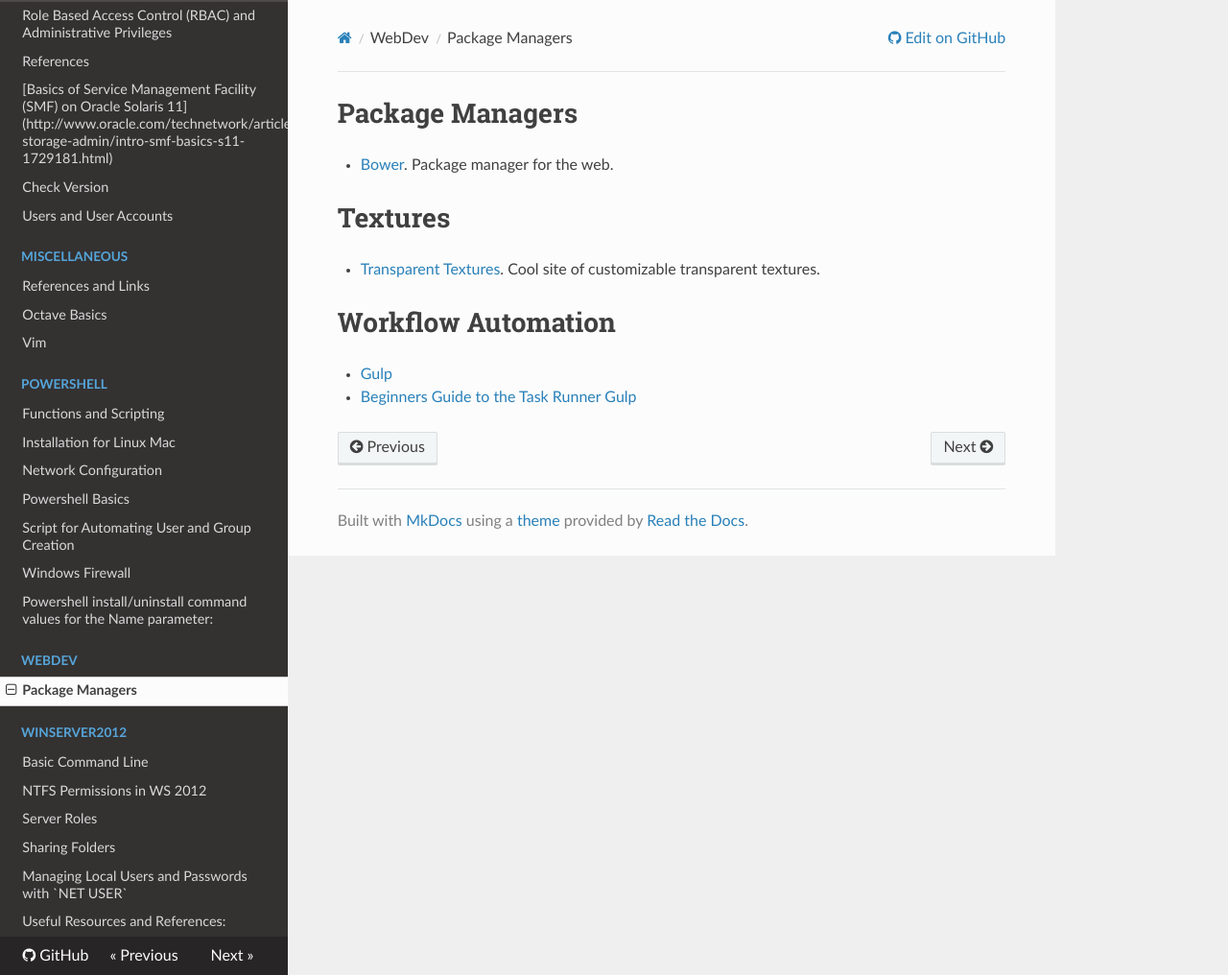
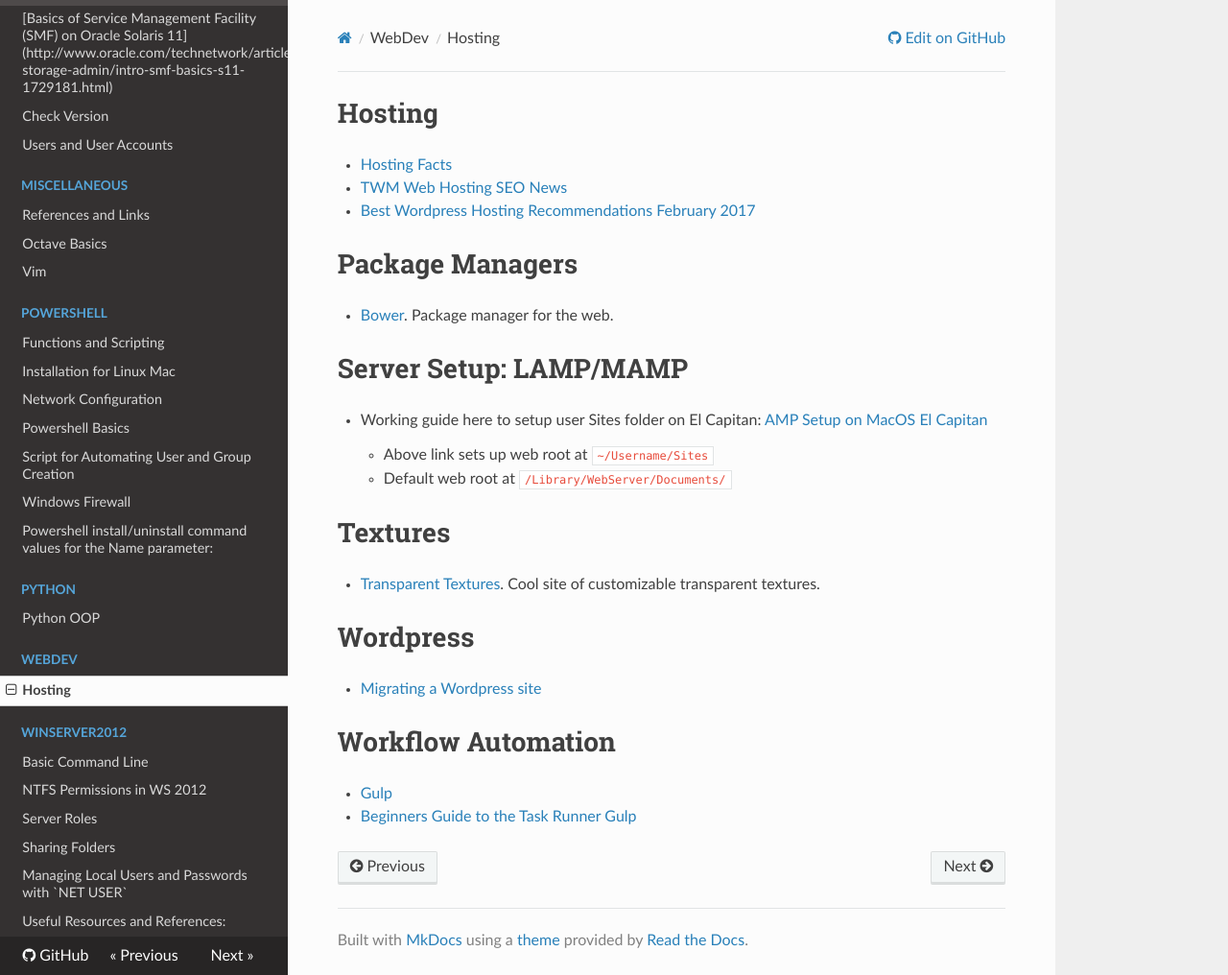
Before and after one commit to dotneko/dev-sysadmin, an MkDocs documentation site: the page built from docs/WebDev/Resources.md, in a window 1280 px wide and 1016 px high. Shown: the whole window at 96% size. Built offline with MkDocs 1.6.1, drawn with Linux system fonts in a browser that asks for light colours; nearby versions of some CDN libraries.

Commit message:
Updated links and added Python

```diff
--- a/docs/WebDev/Resources.md
+++ b/docs/WebDev/Resources.md
@@ -1,9 +1,22 @@
+# Hosting
+- [Hosting Facts](https://hostingfacts.com/)
+- [TWM Web Hosting SEO News](https://www.thewebmaster.com/)
+- [Best Wordpress Hosting Recommendations February 2017](https://www.codeinwp.com/blog/best-wordpress-hosting/#pconf)
+
 # Package Managers
 - [Bower](https://bower.io/). Package manager for the web.
+
+# Server Setup: LAMP/MAMP
+- Working guide here to setup user Sites folder on El Capitan: [AMP Setup on MacOS El Capitan](https://coolestguidesontheplanet.com/get-apache-mysql-php-and-phpmyadmin-working-on-osx-10-11-el-capitan/)
+    - Above link sets up web root at `~/Username/Sites`
+    - Default web root at `/Library/WebServer/Documents/`
 
 # Textures
 - [Transparent Textures](https://www.transparenttextures.com/). Cool site of customizable transparent textures.
 
+# Wordpress
+- [Migrating a Wordpress site](https://codex.wordpress.org/Moving_WordPress)
+
 # Workflow Automation
 - [Gulp](http://gulpjs.com/)
 - [Beginners Guide to the Task Runner Gulp](http://andy-carter.com/blog/a-beginners-guide-to-the-task-runner-gulp)
```
Also changed, not shown: docs/Python/Python_OOP.md (added, +58 -0 lines).
